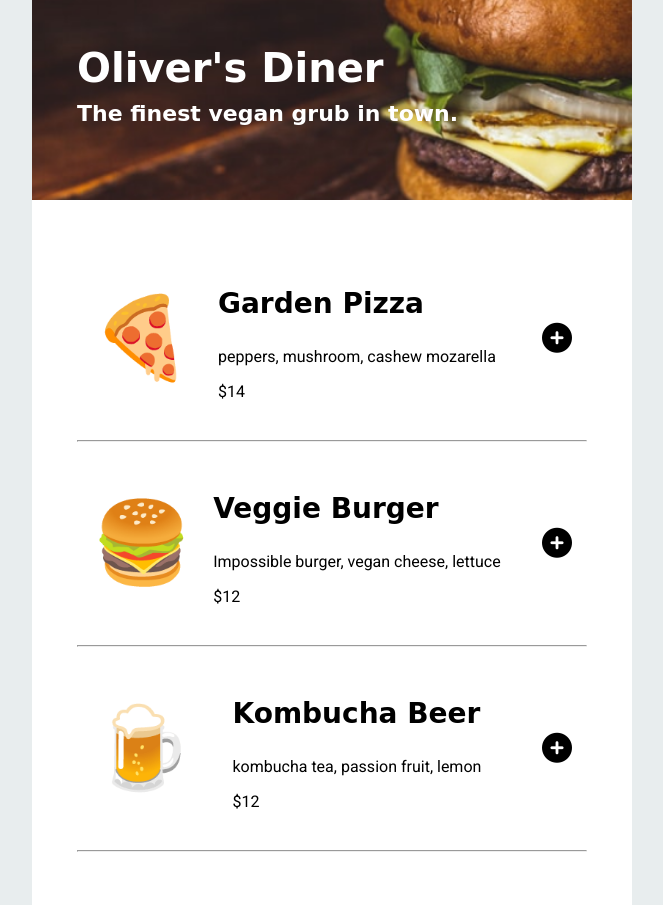
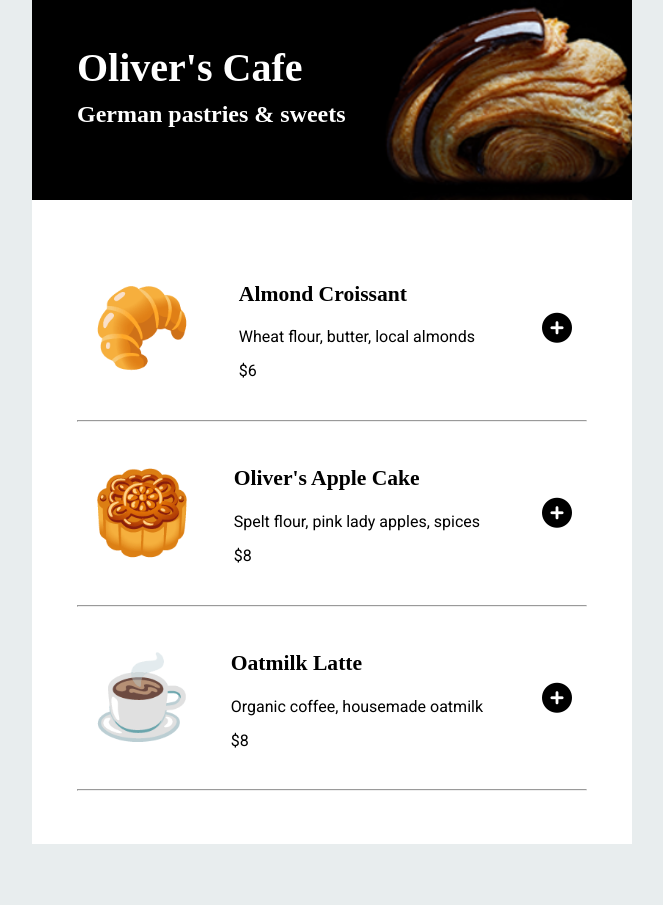
Before and after one commit to Julie805/menu-ordering-app, a website built with Vite: page index.html in a window 1280 px wide. Shown: the whole page, without its empty margins (308-971 px from the left). After the commit the page ends 844 px from the top, so only its background shows below. Built offline with nearby package versions, Linux system fonts and the light colour scheme; a web font is replaced by a local one.

Commit message:
Changed branding and menu items

```diff
--- a/data.js
+++ b/data.js
@@ -1,23 +1,23 @@
 export const menuArray = [
     {
-        name: "Garden Pizza",
-        ingredients: ["peppers", " mushroom", " cashew mozarella"],
-        id: 0,
-        price: 14,
-        emoji: "🍕"
+        name: "Almond Croissant",
+        ingredients: ["Wheat flour", " butter", " local almonds"],
+        price: 6,
+        emoji: "🥐",
+        id: 0
     },
     {
-        name: "Veggie Burger",
-        ingredients: ["Impossible burger", " vegan cheese", " lettuce"],
-        price: 12,
-        emoji: "🍔",
+        name: "Oliver's Apple Cake",
+        ingredients: ["Spelt flour", " pink lady apples", " spices"],
+        price: 8,
+        emoji: "🥮",
         id: 1
     },
         {
-        name: "Kombucha Beer",
-        ingredients: ["kombucha tea", " passion fruit", " lemon"],
-        price: 12,
-        emoji: "🍺",
+        name: "Oatmilk Latte",
+        ingredients: ["Organic coffee", " housemade oatmilk"],
+        price: 8,
+        emoji: "☕️",
         id: 2
     }
 ]
--- a/index.css
+++ b/index.css
@@ -1,3 +1,9 @@
+*,
+*::before,
+*::after {
+  box-sizing: border-box;
+}
+
 html {
     background-color: rgb(232, 237, 238);
 }
@@ -5,9 +11,8 @@ html {
 body {
     margin: 0 auto;
     padding: 0;
-    font-family: 'Smythe', cursive;
+    font-family: 'Alice', serif;
     font-size: 16px;
-    box-sizing: border-box;
     width: 600px;
     background-color: white;
 
@@ -19,7 +24,7 @@ body {
 }
 
 header {
-    background-image: url("./img/ferks-guare-KEZdWfYD-ow-unsplash\ 1.png");
+    background-image: url("./img/header-photo.png");
     background-color: black;
     background-position: top;
     background-repeat: no-repeat;
@@ -42,18 +47,18 @@ header {
 
 h1 {
     color: white;
-    font-size: 40px;
+    font-size: 2.5rem;
     margin: 0;
 }
 
 h2 {
     color: white;
-    font-size: 22px;
+    font-size: 1.5rem;
     margin-top: 10px;
 }
 
 h3 {
-    font-size: 28px;
+    font-size: 1.35rem;
 }
 
 
@@ -61,6 +66,10 @@ h3 {
     font-size: 30px;
     padding-left: 20px;
     cursor: pointer;
+}
+
+.plus:hover, .plus:active {
+    color: #16DB99;
 }
 
 p {
@@ -90,7 +99,7 @@ button  {
     justify-content: center;
 }
 
-#display-order {
+.display-order {
     display: flex;
     justify-content: center;
 }
@@ -99,7 +108,7 @@ button  {
     display: flex;
     justify-content:space-between;
     align-items: center;
-    font-size: 28px;
+    font-size: 1.35rem;
 }
 
 
@@ -107,10 +116,11 @@ button  {
     padding-left: 20px;
     color: #BBBBBB;
     font-family: 'Roboto', sans-serif;
-    font-size: 12px;
+    font-size: .75rem;
     font-weight: 400;
     cursor: pointer;
 }
+
 
 .order-line {
     display: flex;
@@ -136,7 +146,7 @@ button  {
 }
 
 h4 {
-    font-size: 24px;
+    font-size: 1.5rem;
     padding-bottom: 30px;
 
 }
--- a/index.html
+++ b/index.html
@@ -1,18 +1,21 @@
 <html>
     <head>
-        <link rel="stylesheet" href="https://cdnjs.cloudflare.com/ajax/libs/normalize/8.0.1/normalize.css">
+        <meta charset="UTF-8">
+        <meta http-equiv="X-UA-Compatible" content="IE=edge">
+
         <!-- Google fonts -->
-        <link href="https://fonts.googleapis.com/css2?family=Roboto:wght@400;700&family=Smythe&display=swap" rel="stylesheet">
+        <link href="https://fonts.googleapis.com/css2?family=Roboto:wght@400;700&family=Alice&display=swap" rel="stylesheet">
         <!-- Font Awesome CDN -->
         <link rel="stylesheet" href="https://cdnjs.cloudflare.com/ajax/libs/font-awesome/6.2.0/css/all.min.css" integrity="sha512-xh6O/CkQoPOWDdYTDqeRdPCVd1SpvCA9XXcUnZS2FmJNp1coAFzvtCN9BmamE+4aHK8yyUHUSCcJHgXloTyT2A==" crossorigin="anonymous" referrerpolicy="no-referrer" />
         <!-- CSS -->
        <link rel="stylesheet" href="index.css">
+       <link rel="stylesheet" href="https://cdnjs.cloudflare.com/ajax/libs/normalize/8.0.1/normalize.css">
     </head>
     <body>
         <header>
             <div class="container-wrapper">
-                <h1>Oliver's Diner</h1>
-                <h2>The finest vegan grub in town.</h2>
+                <h1>Oliver's Cafe</h1>
+                <h2>German pastries & sweets</h2>
             </div>
         </header>
         <main>
--- a/index.js
+++ b/index.js
@@ -88,7 +88,7 @@ function confirmOrder() {
   const name = formData.get('full-name')
   document.querySelector('#payment-form').style.display = 'none'
   document.querySelector('#order-container').innerHTML =
-  `<h3 class="confirmation">Thanks ${name}!Your order is on its way!</h3>`
+  `<h3 class="confirmation">Thanks ${name}! Your order is on its way!</h3>`
   orderArray.length = 0
 }
 
```
Also changed, not shown: img/header-photo.png (added).
